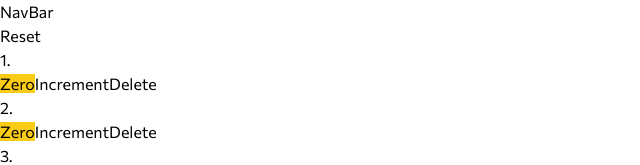
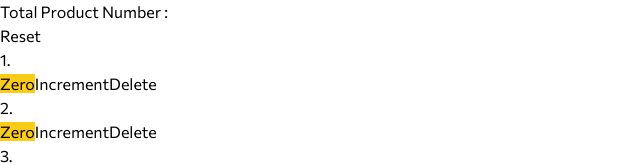
Before and after one commit to erfanGharib/shopping-cart, a React (Create React App) app: page / in a window 1280 px wide. Shown: the top 165 px of the page, without its empty margins (0-640 px from the left). Built offline with nearby package versions, Linux system fonts and the light colour scheme.

Commit message:
show the total number of product

```diff
--- a/src/components/navbar.jsx
+++ b/src/components/navbar.jsx
@@ -1,14 +1,16 @@
-import React, {Component} from 'react';
-class NavBar extends Component {
-    render() {
+import React from 'react';
+// props used as default arg in state functional component
+const NavBar =props=> {
     return (
         <nav className='w-full flex items-center px-3 h-16 border-l-8 border-zinc-300 bg-zinc-200 text-zinc-500'>
             <h2 className='font-bold text-xl'>
-                    NavBar
+                Total Product Number :
+                <span className='ml-3'>
+                    {props.totalCounters}
+                </span>
             </h2>
         </nav>
     );
 }
-}
 
 export default NavBar;
```
Lines whose indentation alone changed are shown as unchanged.
